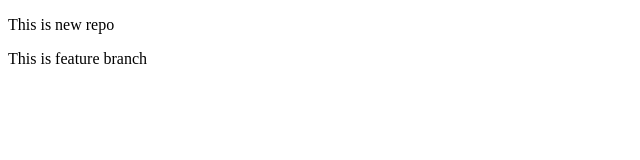
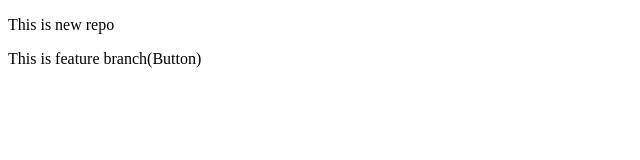
Before and after one commit to student-vaishnavipatil/LocalRepo, a plain HTML site: page index.html in a window 1280 px wide. Shown: the full height of the page, 0-640 px from the left. Drawn offline with Linux system fonts and the light colour scheme.

```diff
--- a/index.html
+++ b/index.html
@@ -7,6 +7,6 @@
 </head>
 <body>
     <p>This is new repo</p>
-    <p>This is feature branch</p>
+    <p>This is feature branch(Button)</p>
 </body>
 </html>
```
